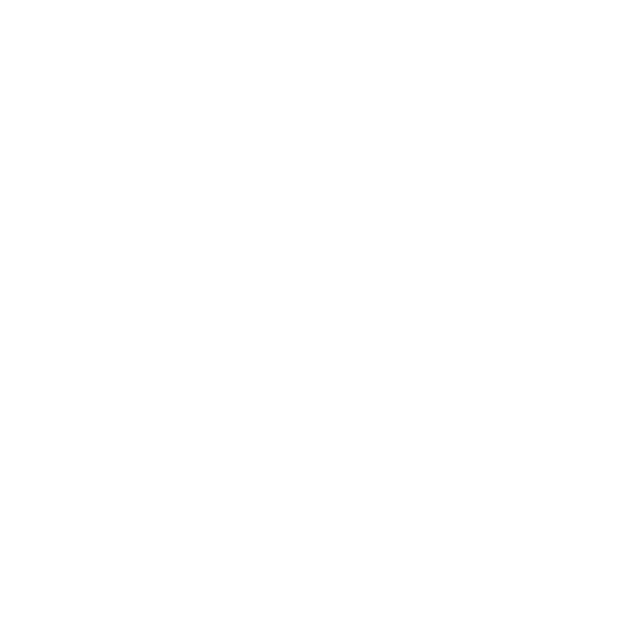
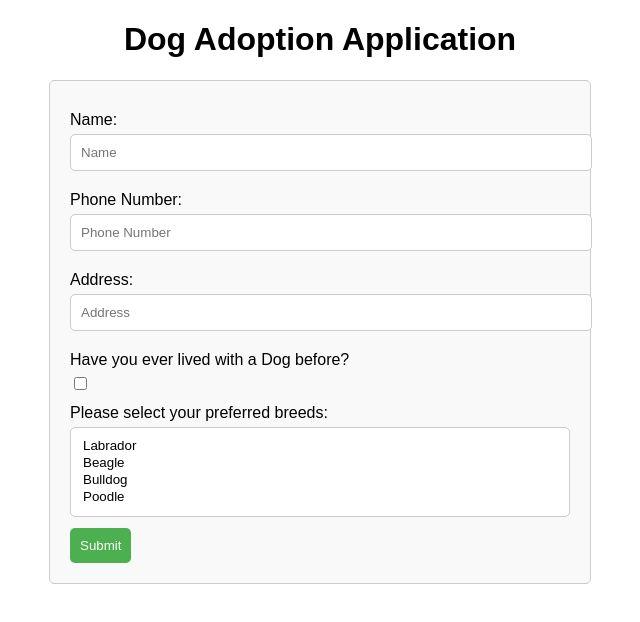
Before and after one commit to acciojob/dog-adoption-application-Chandrashekar185, a website: page main.html in a window 1280 px wide. Shown: the whole page, without its empty margins (320-960 px from the left). Drawn offline with Linux system fonts and the light colour scheme.

Commit message:
created a submission

```diff
--- a/main.html
+++ b/main.html
@@ -4,10 +4,35 @@
 
 <head>
 	<link rel="stylesheet" href="styles.css">
+	<title>Dog Adoption Application</title>
 </head>
 
 <body>
 	<!-- the entire body must be written by student -->
+	<h1>Dog Adoption Application</h1>
+    <form id="dog-adoption-form">
+        <label for="name">Name:</label>
+        <input type="text" id="name" placeholder="Name" required>
+
+        <label for="phone">Phone Number:</label>
+        <input type="text" id="phone" placeholder="Phone Number" required>
+
+        <label for="address">Address:</label>
+        <input type="text" id="address" placeholder="Address" required>
+
+        <label for="checkbox">Have you ever lived with a Dog before?</label>
+        <input type="checkbox" id="checkbox" value="Have you ever lived with a Dog before?">
+
+        <label for="breeds">Please select your preferred breeds:</label>
+        <select id="breeds" multiple required>
+            <option value="Labrador">Labrador</option>
+            <option value="Beagle">Beagle</option>
+            <option value="Bulldog">Bulldog</option>
+            <option value="Poodle">Poodle</option>
+        </select>
+
+        <input type="submit" value="Submit">
+    </form>
     <script type="text/javascript" src="./script.js">
 </script>
 
--- a/styles.css
+++ b/styles.css
@@ -1,2 +1,49 @@
 
 /* Your CSS Code here. */
+body {
+    font-family: Arial, sans-serif;
+    margin: 20px;
+}
+
+h1 {
+    text-align: center;
+}
+
+form {
+    max-width: 500px;
+    margin: auto;
+    padding: 20px;
+    border: 1px solid #ccc;
+    border-radius: 5px;
+    background-color: #f9f9f9;
+}
+
+label {
+    display: block;
+    margin: 10px 0 5px;
+}
+
+input[type="text"], select {
+    width: 100%;
+    padding: 10px;
+    margin-bottom: 10px;
+    border: 1px solid #ccc;
+    border-radius: 5px;
+}
+
+input[type="checkbox"] {
+    margin-right: 10px;
+}
+
+input[type="submit"] {
+    background-color: #4CAF50;
+    color: white;
+    padding: 10px;
+    border: none;
+    border-radius: 5px;
+    cursor: pointer;
+}
+
+input[type="submit"]:hover {
+    background-color: #45a049;
+}
```
